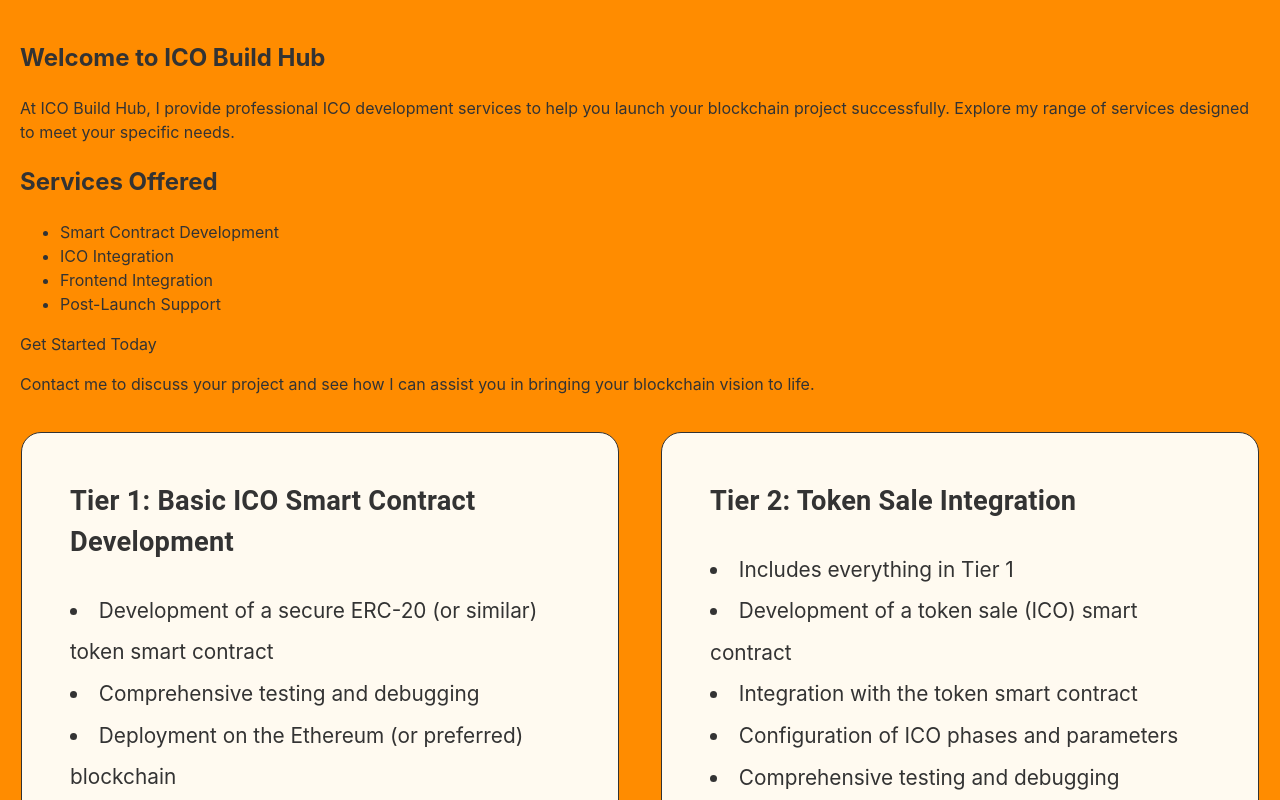
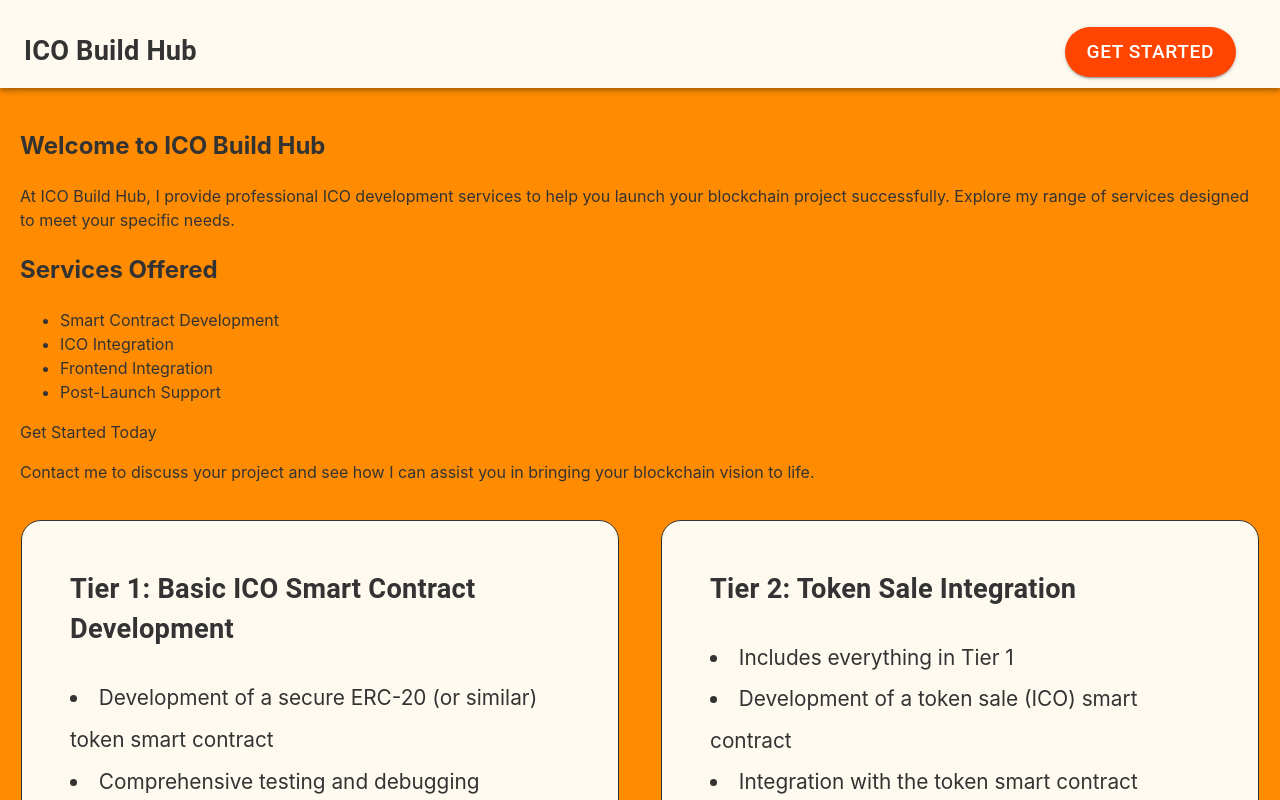
Before and after one commit to muratcan-yuksel/ico-page, a React (Vite) app: page / in a window 1280 px wide. Shown: the top 800 px of the page. Built offline with nearby package versions, Linux system fonts and the light colour scheme.

Commit message:
fallback

```diff
--- a/src/App.jsx
+++ b/src/App.jsx
@@ -2,6 +2,7 @@ import React from "react";
 import Homepage from "./components/Homepage";
 import Services from "./components/Services";
 import Contact from "./components/Contact";
+import Navbar from "./components/Navbar";
 import { Box } from "@mui/material";
 
 const App = () => {
@@ -12,6 +13,7 @@ const App = () => {
         height: "100%",
       }}
     >
+      <Navbar />
       <Homepage />
       <Services />
       <Contact />
--- /dev/null
+++ b/src/components/Navbar.jsx
@@ -0,0 +1,115 @@
+import { useState, useEffect } from "react";
+import AppBar from "@mui/material/AppBar";
+import Box from "@mui/material/Box";
+import Toolbar from "@mui/material/Toolbar";
+import Typography from "@mui/material/Typography";
+import Button from "@mui/material/Button";
+
+export default function ButtonAppBar() {
+  const [isVisible, setIsVisible] = useState(true);
+
+  useEffect(() => {
+    const intervalId = setInterval(() => {
+      setIsVisible((prevState) => !prevState);
+    }, 1000); // Change this interval as needed (in milliseconds)
+
+    return () => clearInterval(intervalId); // Cleanup interval on component unmount
+  }, []); // Run effect only once on component mount
+
+  const handleScroll = () => {
+    const section = document.getElementById("actionCall");
+    section.scrollIntoView({ behavior: "smooth" });
+  };
+
+  return (
+    <Box sx={{ flexGrow: 1 }}>
+      <AppBar
+        position="static"
+        sx={{
+          backgroundColor: "#FFFAF0",
+          color: "black",
+          height: "5.5em",
+          paddingTop: "1em",
+          display: "flex",
+          justifyContent: "center",
+        }}
+      >
+        <Toolbar
+          sx={{
+            display: "flex",
+            // alignItems: "center",
+            justifyContent: "space-between",
+          }}
+        >
+          <Box
+            sx={{
+              display: "flex",
+              alignItems: "center",
+            }}
+          >
+            {" "}
+            <Typography
+              variant="h6"
+              component="div"
+              sx={{
+                color: "#333333",
+                flexGrow: 1,
+                fontSize: {
+                  xs: "1.5em",
+                  md: "1.7em",
+                },
+                fontWeight: "bold",
+              }}
+            >
+              ICO Build Hub{" "}
+            </Typography>
+            {/* line animation */}
+            <Box
+              sx={{
+                height: {
+                  xs: "1.8em",
+                  md: "2em",
+                },
+                width: "1.8px",
+                backgroundColor: "#FF8C00",
+                display: "inline-block",
+                marginLeft: "0.5em",
+                opacity: isVisible ? 1 : 0, // Set opacity based on visibility state
+                transition: "opacity 0.1s ", // Add transition for smooth fading
+              }}
+            ></Box>
+          </Box>
+          <Box
+            sx={{
+              display: "flex",
+              alignItems: "center",
+            }}
+          >
+            {" "}
+            <Button
+              onClick={handleScroll}
+              variant="contained"
+              size="large"
+              sx={{
+                borderRadius: 10,
+                backgroundColor: "#FF4500",
+                color: "white",
+                "&:hover": {
+                  fontWeight: "bold",
+                  backgroundColor: "#FF8C00",
+                },
+                margin: "0 20px",
+                fontSize: {
+                  xs: "0.8em",
+                  sm: "1.2em",
+                },
+              }}
+            >
+              Get Started{" "}
+            </Button>{" "}
+          </Box>
+        </Toolbar>
+      </AppBar>
+    </Box>
+  );
+}
--- a/src/components/Services.jsx
+++ b/src/components/Services.jsx
@@ -67,6 +67,11 @@ const Services = () => (
           borderRadius: "20px",
           border: "1px solid #333333",
           height: "auto",
+          minHeight: {
+            xs: "auto",
+            md: "500px",
+          },
+
           marginBottom: "20px",
           width: {
             xs: "80%",
@@ -114,6 +119,7 @@ const Services = () => (
         borderRadius: "20px",
         border: "1px solid #333333",
         height: "auto",
+        minHeight: "600px",
         marginBottom: "20px",
         width: {
           xs: "80%",
```
